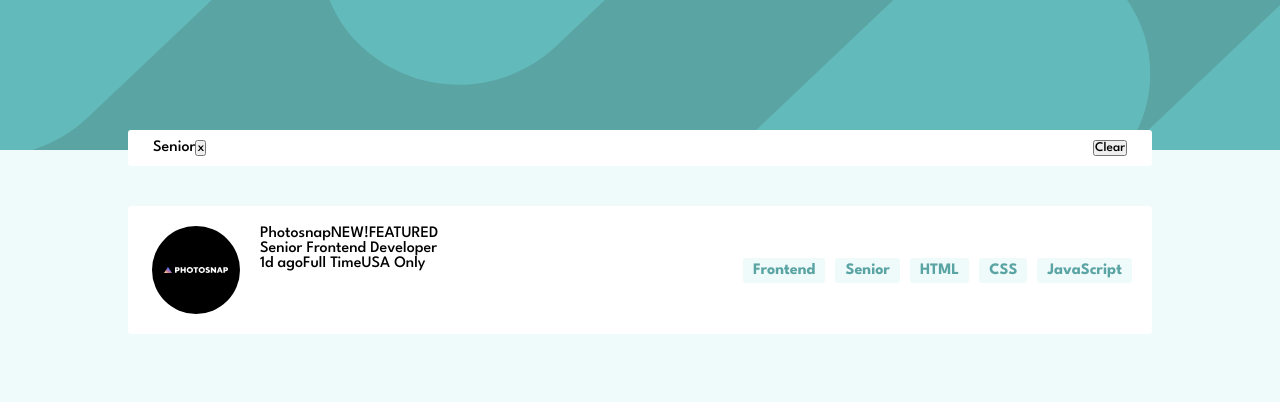
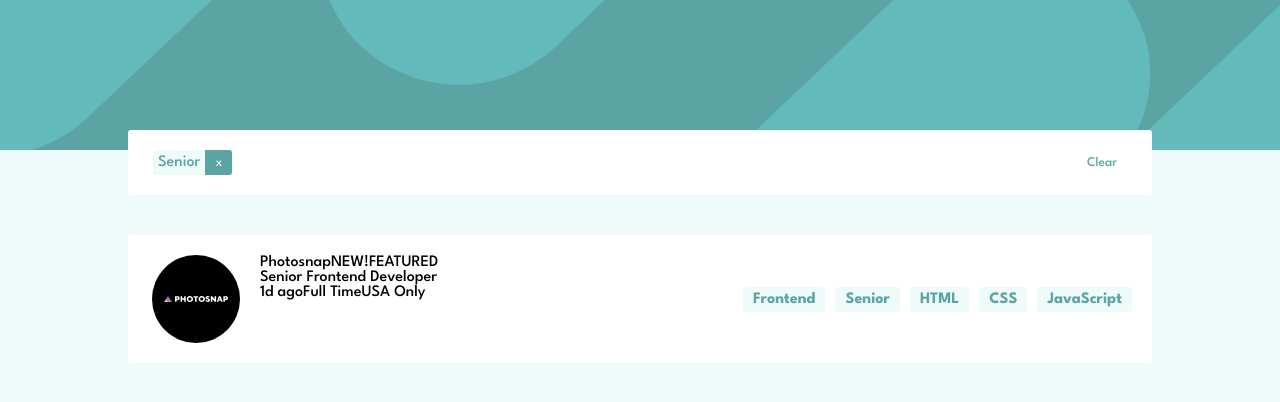
Before and after one commit to mileine/frontendmentor-job-listing-with-filter, a React (Vite) app: page / in a window 1280 px wide. Both pictures are taken after a click on the button "Senior". Shown: the top 402 px of the page. Built offline with nearby package versions, Linux system fonts and the light colour scheme.

Commit message:
chore: update filter tags styles

```diff
--- a/src/App.tsx
+++ b/src/App.tsx
@@ -1,5 +1,5 @@
 import { useContext } from 'react'
-import { JobFilter } from './components/JobFilter/JobFilter'
+import { Filter } from './components/Filter/Filter'
 import { JobsList } from './components/JobsList/JobsList'
 import JobsContext from './context/JobsContext'
 import './App.scss'
@@ -11,7 +11,7 @@ function App() {
     <div className="app">
       <div className="header"></div>
       <div className="body">
-        { (state.selectedFilters.length > 0) && <JobFilter /> }
+        { (state.selectedFilters.length > 0) && <Filter /> }
         <JobsList />
       </div>
     </div>
--- a/src/components/JobFilter/JobFilter.tsx
+++ b/src/components/Filter/Filter.tsx
@@ -1,15 +1,15 @@
 import { useContext } from "react"
 import JobsContext from "../../context/JobsContext"
+import { FilterTag } from "../FilterTag/FilterTag"
 
-export const JobFilter = () => {
+import './filter.scss'
+
+export const Filter = () => {
   const { state, removeFilterTag, clearFilter } = useContext(JobsContext)
-  let tags = [];
+  let tags = []
   if (state.selectedFilters.length > 0) {
     tags = state.selectedFilters.map(tag =>
-      <>
-        <span>{tag}</span>
-        <button value={tag} onClick={removeFilterTag}>x</button>
-      </>
+      <FilterTag tag={tag}/>
     )
   }
   return (
@@ -17,7 +17,7 @@ export const JobFilter = () => {
       <div className="tags-container">
         { tags }
       </div>
-      <button onClick={clearFilter}>Clear</button>
+      <button className="btn-clear" onClick={clearFilter}>Clear</button>
     </div>
   )
 }
--- /dev/null
+++ b/src/components/Filter/filter.scss
@@ -0,0 +1,15 @@
+.tags-container {
+  display: flex;
+  padding: 10px 0;
+}
+
+.btn-clear {
+  border: none;
+  background-color: transparent;
+  color: hsl(180, 29%, 50%);
+  padding: 5px 10px;
+
+  &:hover {
+    cursor: pointer;
+  }
+}
--- /dev/null
+++ b/src/components/FilterTag/FilterTag.tsx
@@ -0,0 +1,14 @@
+import { useContext } from "react"
+import JobsContext from "../../context/JobsContext"
+import './filterTag.scss'
+
+export const FilterTag = ({ tag }) => {
+  const { removeFilterTag } = useContext(JobsContext)
+
+  return (
+    <div className="tag__wrapper">
+      <span className="tag__name">{ tag }</span>
+      <button className="tag__btn-delete" value={tag} onClick={removeFilterTag}>x</button>
+    </div>
+  )
+}
--- /dev/null
+++ b/src/components/FilterTag/filterTag.scss
@@ -0,0 +1,28 @@
+.tag {
+  &__wrapper {
+    background-color: hsl(180, 52%, 96%);
+    display: flex;
+    border-radius: 3px;
+    margin-right: 10px;
+  }
+
+  &__name {
+    display: block;
+    color: hsl(180, 29%, 50%);
+    padding: 5px;
+  }
+
+  &__btn-delete {
+    border: none;
+    padding: 5px 10px;
+    color: hsl(180, 52%, 96%);
+    background-color: hsl(180, 29%, 50%);
+    border-top-right-radius: 3px;
+    border-bottom-right-radius: 3px;
+    &:hover {
+      background-color: hsl(180, 14%, 20%);
+      color: #fff;
+      cursor: pointer;
+    }
+  }
+}
```
